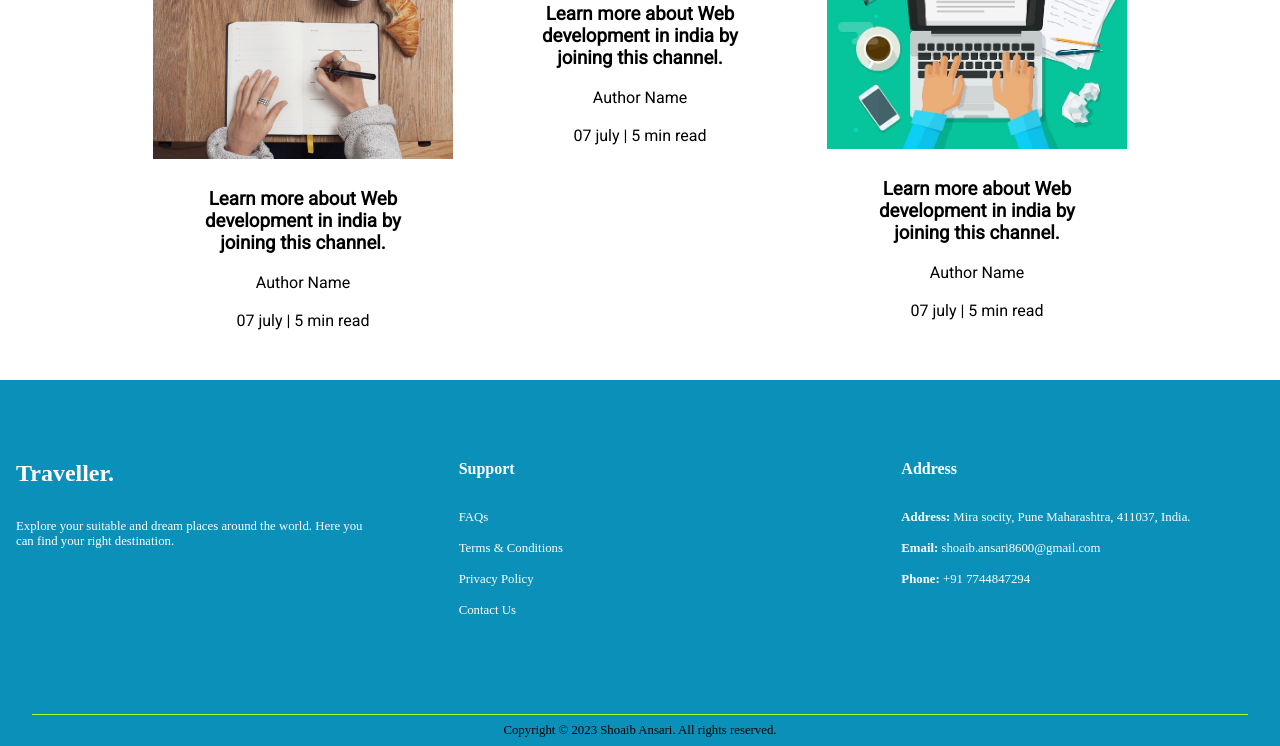
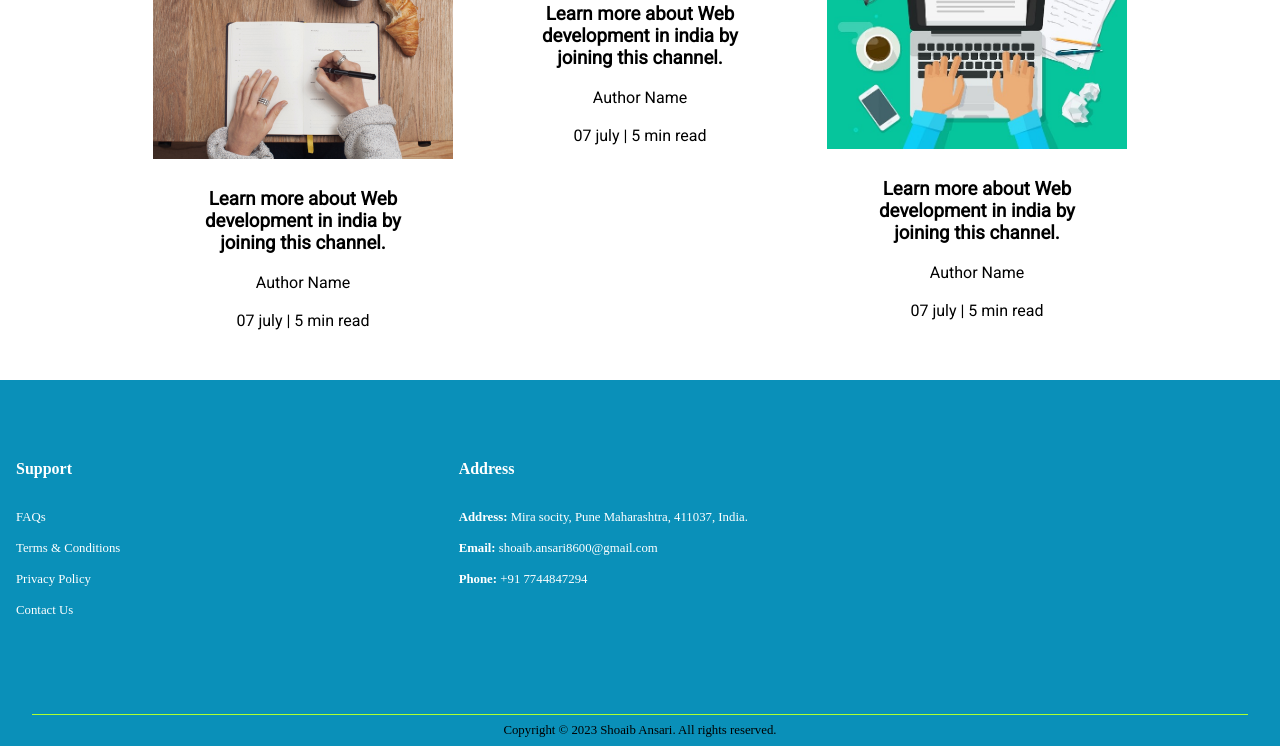
Before and after one commit to shoaibansari01/Blog-Webpage-Template, a plain HTML site: page blogpost.html in a window 1280 px wide. Shown: the part 2028-2774 px from the top of the page. Drawn offline with nearby package versions, Linux system fonts and the light colour scheme.

Commit message:
Update blogpost.html

```diff
--- a/blogpost.html
+++ b/blogpost.html
@@ -137,13 +137,6 @@
     <footer class="footer" id="footer">
         <div class="section__container footer__container">
             <div class="footer__col">
-                <h3>Traveller<span>.</span></h3>
-                <p>
-                    Explore your suitable and dream places around the world. Here you
-                    can find your right destination.
-                </p>
-            </div>
-            <div class="footer__col">
                 <h4>Support</h4>
                 <p>FAQs</p>
                 <p>Terms & Conditions</p>
```
